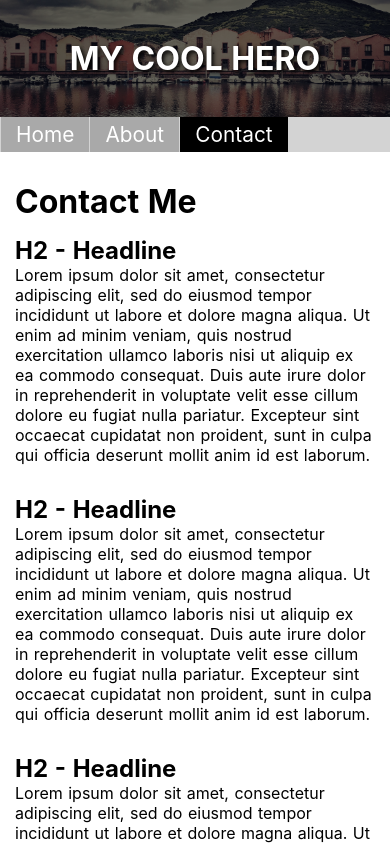
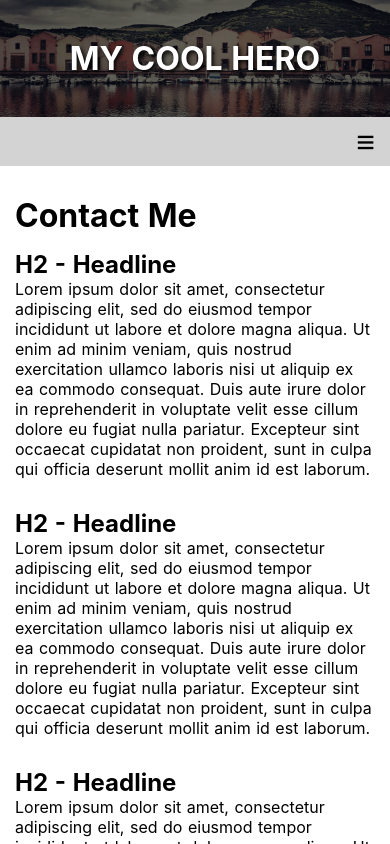
Before and after one commit to RustyBerlin/vue-prj, a Nuxt app: page /contact in a window 390 px wide. Shown: the top 844 px of the page. Built offline with nearby package versions, Linux system fonts and the light colour scheme.

Commit message:
added hamburger mobile navigation

```diff
--- a/assets/general.scss
+++ b/assets/general.scss
@@ -12,6 +12,12 @@ $color-hero-link: white;
 $color-hero-link-shadow: black;
 
 $spacing: 15px;
+
+$mobile: 768px;
+
+.hide {
+  display: none;
+}
 
 html {
   font-family: "Source Sans Pro", -apple-system, BlinkMacSystemFont, "Segoe UI", Roboto, "Helvetica Neue", Arial, sans-serif;
@@ -48,7 +54,6 @@ header {
 
 nav {
   background: $color-nav-background;
-  padding-right: $spacing;
 
   .active a {
     background: $color-nav-link-background--active;
@@ -58,11 +63,31 @@ nav {
     padding: 0;
   }
 
+  .ham {
+    text-align: right;
+    display: block;
+    padding: 5px $spacing;
+
+    @media screen and (min-width: $mobile + 1) {
+      display: none;
+    }
+
+    &:before {
+      content: '\2261';
+      color: $color-text;
+      font-size: 200%;
+    }
+  }
+
   li {
+    display: block;
+
+    @media screen and (min-width: $mobile + 1) {
       display: inline-block;
 
       &:first-child a {
         margin-left: 1px;
+      }
     }
   }
 
@@ -72,9 +97,13 @@ nav {
     font-size: 130%;
     padding: 5px $spacing;
     background: $color-nav-link-background;
+    display: block;
+
+    @media screen and (min-width: $mobile + 1) {
       display: inline-block;
       margin-right: -1em;
       margin-left: 22px;
+    }
 
     &:hover {
       background: $color-nav-link-background--hover;
--- a/components/Navigation.vue
+++ b/components/Navigation.vue
@@ -1,6 +1,7 @@
 <template>
   <nav>
-      <ul class="module">
+      <div class="ham" v-on:click="navOpenClose()"></div>
+      <ul class="module" v-bind:class="this.isNavOpen ? '' : 'hide'">
         <li v-for="item in items" v-bind:key="item.id" v-bind:class="classObject(item.slug)">
           <router-link v-bind:to="item.slug">{{ item.title }}</router-link>
         </li>
@@ -12,22 +13,34 @@
   import config from '../config.json'
 
   export default {
+    mounted() {
+      this.checkNav()
+    },
+
     data() {
       return {
         items: config.navig,
+        breakpointMobile: config.breakpointMobile,
+        isNavOpen: true,
       }
     },
 
     computed: {
-        slug () {
-            return this.$route.path
-        },
+      slug () {
+        return this.$route.path
+      },
     },
 
     methods: {
-        classObject (slug) {
-            return slug == this.$route.path ? 'active' : ''
-        }
+      classObject (slug) {
+        return slug == this.$route.path ? 'active' : ''
+      },
+      navOpenClose () {
+        this.isNavOpen == false ? this.isNavOpen = true : this.isNavOpen = false
+      },
+      checkNav () {
+        window.innerWidth > this.breakpointMobile ? this.isNavOpen = true : this.isNavOpen = false
+      },
     }
   }
 </script>
--- a/config.json
+++ b/config.json
@@ -1,5 +1,6 @@
 {
   "title": "My Vue Project",
+  "breakpointMobile": 768,
   "hero": {
       "title": "My cool hero",
       "image": "/hero.jpg"
```
Lines whose indentation alone changed are shown as unchanged.
